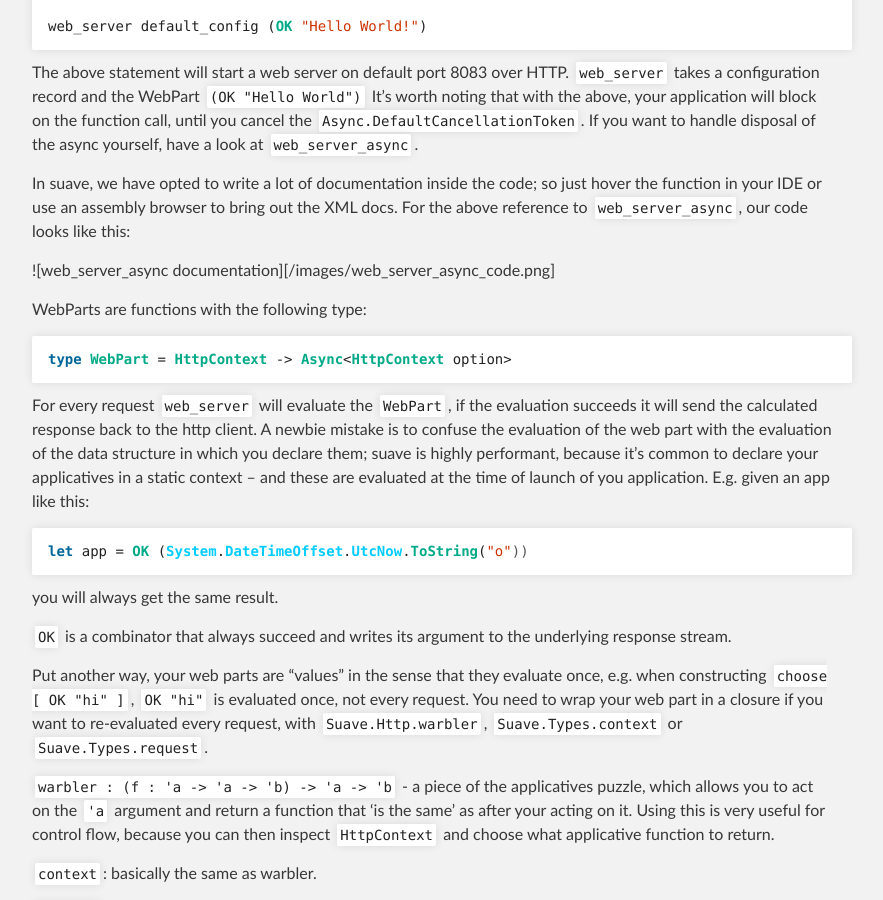
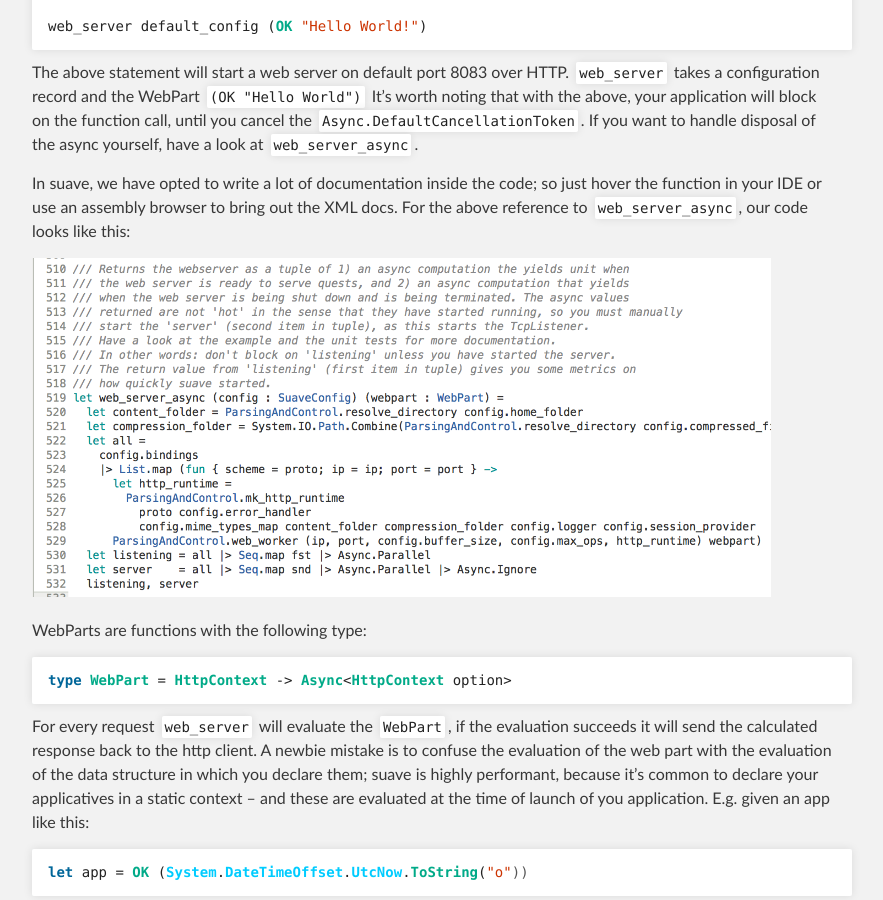
Before and after one commit to SuaveIO/suave, a Jekyll site: the page built from index.md, in a window 1280 px wide and 900 px high, scrolled down 931 px. Shown: the whole window, without its empty margins (208-1091 px from the left). Built offline with Jekyll 4.4.1, drawn with Linux system fonts in a browser that asks for light colours.

Commit message:
correcting img

```diff
--- a/_includes/content.md
+++ b/_includes/content.md
@@ -48,7 +48,7 @@ In suave, we have opted to write a lot of documentation inside the code; so just
 hover the function in your IDE or use an assembly browser to bring out the XML
 docs. For the above reference to `web_server_async`, our code looks like this:
 
-![web_server_async documentation][/images/web_server_async_code.png]
+![web_server_async documentation](/images/web_server_async_code.png)
 
 WebParts are functions with the following type:
 
```
